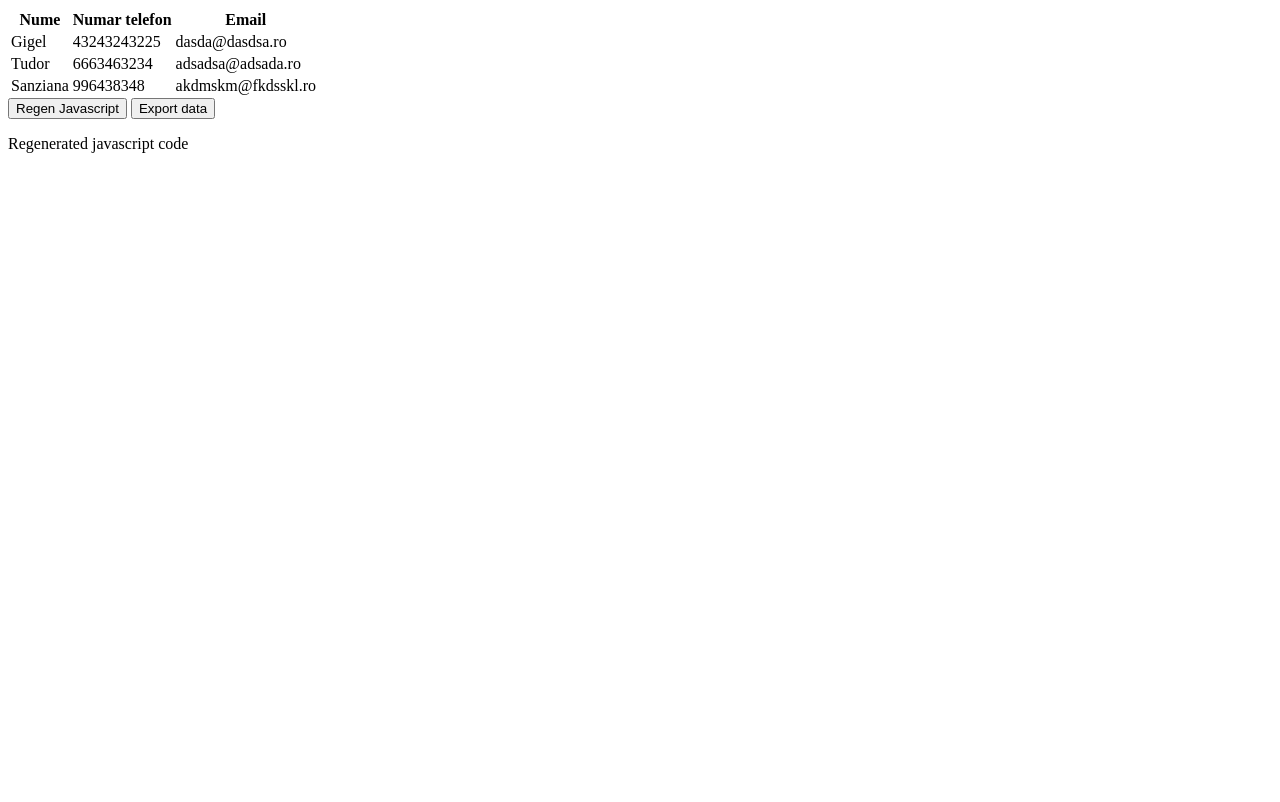
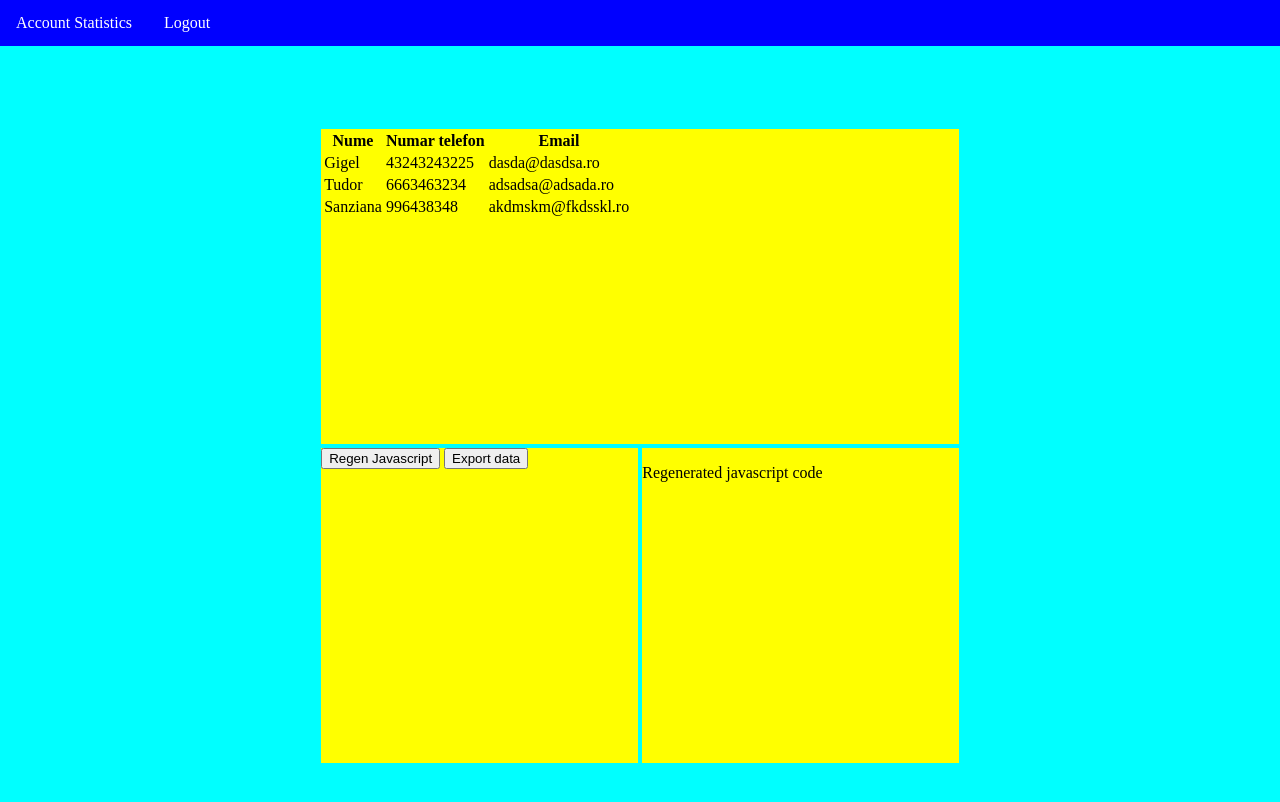
Before and after one commit to itudoradrian/dave, a plain HTML site: page formdisplay.html in a window 1280 px wide. Drawn offline with Linux system fonts and the light colour scheme; a script that the page names is missing.

Commit message:
git is weird

```diff
--- a/formdisplay.html
+++ b/formdisplay.html
@@ -6,11 +6,21 @@
     <meta http-equiv="X-UA-Compatible" content="IE=edge">
     <title>Form display</title>
     <meta name="viewport" content="width=device-width, initial-scale=1">
-    <link rel="stylesheet" type="text/css" media="screen" href="main.css" />
+    <link rel="stylesheet" type="text/css" media="screen" href="css/general.css" />
+    <link rel="stylesheet" type="text/css" media="screen" href="css/structure/formdisplay_structure.css" />
+
     <script src="main.js"></script>
 </head>
 
 <body>
+    <nav>
+        <div class="navbar">
+            <ul>
+                <li><a href="statistics.html">Account Statistics</a></li>
+                <li><a href="#">Logout</a></li>
+            </ul>
+        </div>
+    </nav>
     <div class="container">
         <div class="element1">
             <table class="table">
```
Also changed, not shown: registerform.html (+8 -0 lines), statistics.html (+12 -2 lines).
